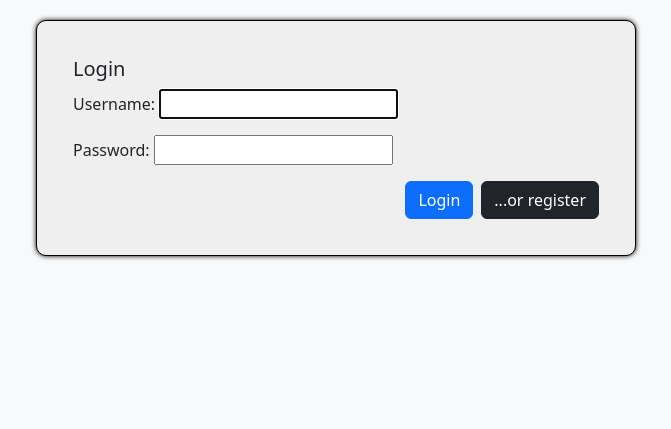
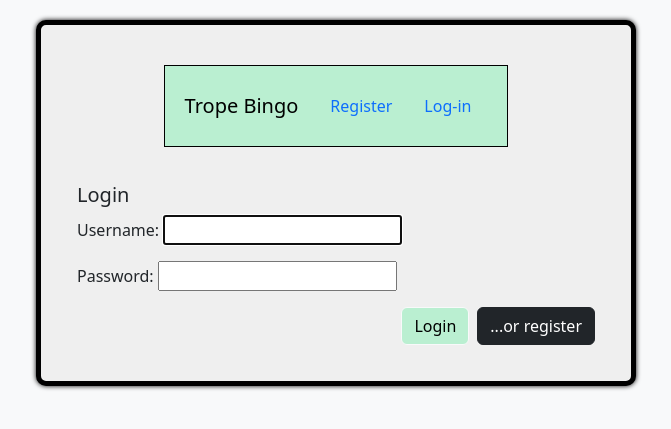
Before and after one commit to tegu1365/TropeBingoProject, a Django app: a page that uses TropeBingo/gui/templates/base.html in a window 1280 px wide. Shown: the top 429 px of the page, without its empty margins (304-975 px from the left). Run offline with Django 4.2, Linux system fonts and the light colour scheme; some libraries are stand-ins or nearby versions.

Commit message:
Navigation and profile page added

```diff
--- a/TropeBingo/TropeBingo/settings.py
+++ b/TropeBingo/TropeBingo/settings.py
@@ -36,7 +36,7 @@ INSTALLED_APPS = [
     'django.contrib.sessions',
     'django.contrib.messages',
     'django.contrib.staticfiles',
-    'django_bootstrap5',
+    'bootstrap5',
     'gui'
 ]
 
@@ -123,7 +123,7 @@ STATICFILES_DIRS = [
 
 DEFAULT_AUTO_FIELD = 'django.db.models.BigAutoField'
 LOGOUT_REDIRECT_URL = '/'
-LOGIN_REDIRECT_URL = '/default'
+LOGIN_REDIRECT_URL = '/profile/'
 
 
 # Email confirm
--- a/TropeBingo/gui/static/style.css
+++ b/TropeBingo/gui/static/style.css
@@ -1,5 +1,12 @@
 body {
     background-color: #8edbb3;
+}
+
+.navbar{
+    background-color: #baefd1;
+    margin:20px auto;
+    padding: 20px;
+    border: 1px solid rgb(0, 0, 0);
 }
 
 .cart-title{
@@ -12,7 +19,7 @@ body {
     margin: 20px auto;
     padding: 20px;
     background-color: #EFEFEF;
-    border: 1px solid black;
+    border: 5px solid black;
     border-radius: 10px;
     box-shadow: 0px 0px 5px 0px black;
 }
@@ -20,3 +27,8 @@ body {
 .float-right {
     float: right;
 }
+
+.nav-item a:active{
+    background-color: #49936a;
+    color: ghostwhite;
+}
--- a/TropeBingo/gui/templates/base.html
+++ b/TropeBingo/gui/templates/base.html
@@ -3,18 +3,57 @@
 <html lang="en">
 <head>
     <title>Trope Bingo</title>
-    {% load django_bootstrap5 %}
+    {% load bootstrap5 %}
     {% bootstrap_css %}
     {% bootstrap_javascript %}
     {% bootstrap_messages %}
-    <link rel="stylesheet" href="{% static 'style.css' %}" />
+     <link rel="stylesheet" href="{% static 'style.css' %}" />
     <meta name="viewport" content="width=device-width, initial-scale=1.0">
 </head>
 <body class="bg-light">
-    <div id="content" class="card">
-        <div class="card-body">
+<div id="content" class="card">
+    <nav class="navbar navbar-expand-lg navbar-light" style="background-color: #baefd1;">
+        <a class="navbar-brand" href="/default">Trope Bingo</a>
+        <button class="navbar-toggler" type="button" data-bs-toggle="collapse" data-bs-target="#navbarSupportedContent"
+                aria-controls="navbarSupportedContent" aria-expanded="false" aria-label="Toggle navigation">
+            <span class="navbar-toggler-icon"></span>
+        </button>
+        <div class="collapse navbar-collapse" id="navbarSupportedContent">
+
+                {% if not user.is_authenticated %}
+                    <lu class="nav" >
+                    <li class="nav-item ">
+                        <a class="nav-link {% if url_name == 'register' %}active{% endif %}" href="/register">Register</a>
+                    </li>
+                    <li class="nav-item ">
+                        <a class="nav-link {% if url_name == 'login' %}active{% endif %}" href="/login">
+                            Log-in
+                        </a>
+                    </li>
+                    </lu>
+                {% endif %}
+
+            {% if user.is_authenticated %}
+                <lu class="nav">
+                <li class="nav-item ">
+                    <a class="nav-link {% if url_name == 'default' %}active{% endif %}" href="/default">Home</a>
+                </li>
+                 <li class="nav-item ">
+                     <a class="nav-link {% if url_name == 'profile/' %}active{% endif %}" href="/profile/">Profile</a>
+                 </li>
+                <li class="nav-item ">
+                    <a class="nav-link {% if url_name == '#' %}active{% endif %}" href="#">New Bingo</a>
+                </li>
+                 <li class="nav-item">
+                    <a class="nav-link  {% if url_name == 'logout' %}active{% endif %}" href="/logout">Log out</a>
+                 </li>
+                 </lu>
+            {% endif %}
+        </div>
+    </nav>
+    <div class="card-body">
         {% block content %}{% endblock %}
-        </div>
     </div>
+</div>
 </body>
 </html>
--- a/TropeBingo/gui/templates/index.html
+++ b/TropeBingo/gui/templates/index.html
@@ -1,5 +1,4 @@
 {% extends "base.html" %}
-
 {% block content %}
     <h5 class="header">Welcome to Trope Bingo!</h5>
     <br/><br/>
--- a/TropeBingo/gui/templates/registration/login.html
+++ b/TropeBingo/gui/templates/registration/login.html
@@ -6,7 +6,7 @@
         {% csrf_token %}
         {{ form.as_p }}
         <div class="d-grid gap-2 d-md-flex justify-content-md-end">
-        <button type="submit" class="btn btn-primary">Login</button>
+        <button type="submit" class="btn btn-light" style="background-color: #baefd1;">Login</button>
         <a href="/register" class="btn btn-dark">...or register</a>
         </div>
     </form>
--- a/TropeBingo/gui/templates/registration/registration.html
+++ b/TropeBingo/gui/templates/registration/registration.html
@@ -1,6 +1,6 @@
 
 {% extends "base.html" %}
-{% load django_bootstrap5 %}
+{% load bootstrap5 %}
 
 {% block content %}
 <h5 class="card-title">Sigh up</h5>
@@ -8,7 +8,7 @@
     {% csrf_token %}
     {% bootstrap_form form %}
     <div class="d-grid gap-2 d-md-flex justify-content-md-end">
-      <button type="submit" class="btn btn-primary">Register</button>
+      <button type="submit" class="btn btn-light" style="background-color: #baefd1;">Register</button>
       <a href="/login" class="btn btn-dark">...or log in</a>
     </div>
   </form>
--- a/TropeBingo/gui/urls.py
+++ b/TropeBingo/gui/urls.py
@@ -7,5 +7,6 @@ urlpatterns = [
     path('login', auth_views.LoginView.as_view()),
     path('logout', auth_views.LogoutView.as_view()),
     path('default', views.default),
-    path('register', views.register)
+    path('register', views.register),
+    path('profile/', views.profile, name='users-profile'),
 ]
--- a/TropeBingo/gui/views.py
+++ b/TropeBingo/gui/views.py
@@ -28,3 +28,8 @@ def register(request):
 @login_required(login_url='/login')
 def default(request):
     return render(request, 'default.html')
+
+
+@login_required(login_url='/login')
+def profile(request):
+    return render(request, 'registration/profile.html')
```
Also changed, not shown: TropeBingo/gui/templates/registration/profile.html (added, +13 -0 lines).
